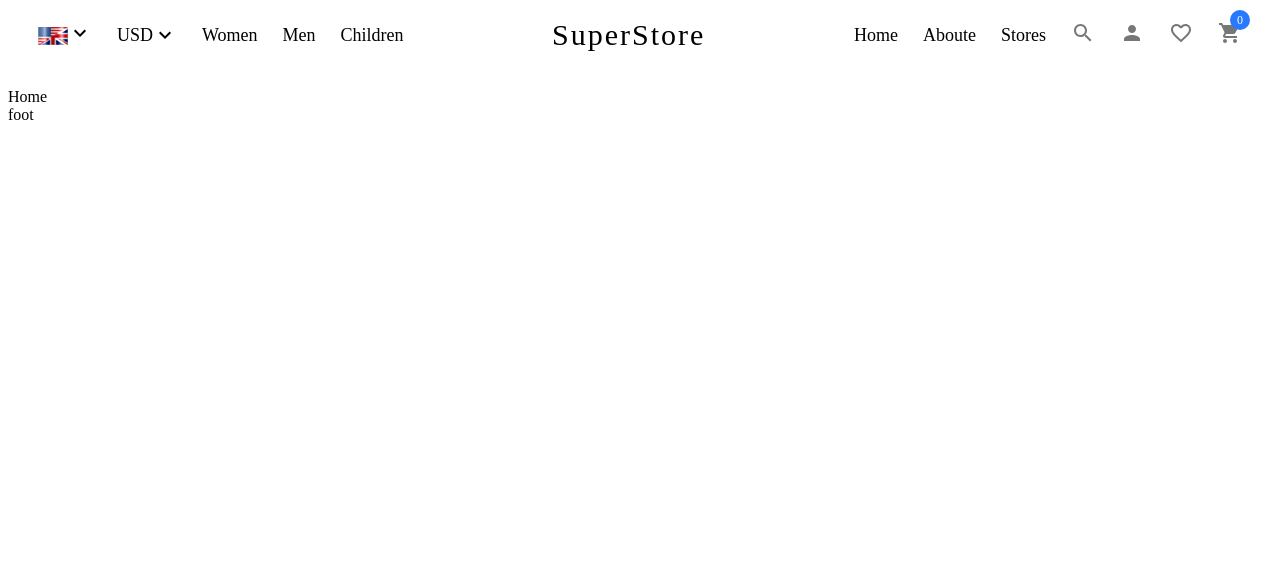
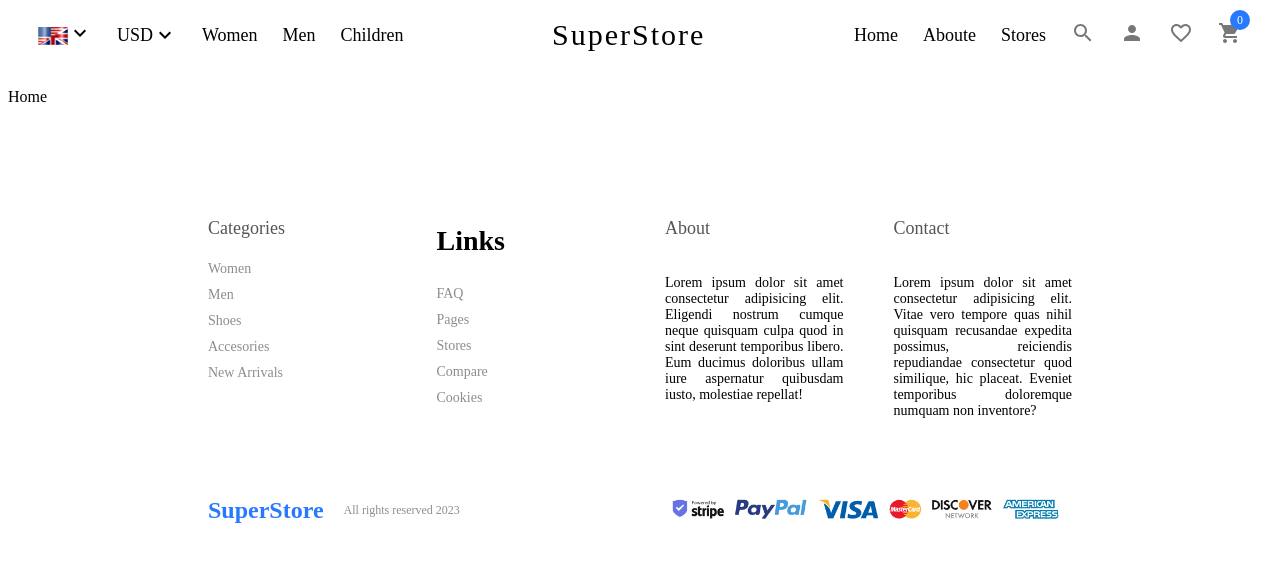
Before and after one commit to tomsky90/Ecommerce, a React (Vite) app: page / in a window 1280 px wide. Shown: the top 562 px of the page. Built offline with nearby package versions, Linux system fonts and the light colour scheme.

Commit message:
feat: complete footer

```diff
--- a/src/components/Footer/Footer.jsx
+++ b/src/components/Footer/Footer.jsx
@@ -1,5 +1,59 @@
+import "./footer.scss";
+
 const Footer = () => {
-  return <div>foot</div>;
+  return (
+    <div className="footer">
+      <div className="footer__top">
+        <div className="footer__item">
+          <h1 className="footer__h1">Categories</h1>
+          <span className="footer__span">Women</span>
+          <span className="footer__span">Men</span>
+          <span className="footer__span">Shoes</span>
+          <span className="footer__span">Accesories</span>
+          <span className="footer__span">New Arrivals</span>
+        </div>
+        <div className="footer__item">
+          <h1>Links</h1>
+          <span className="footer__span">FAQ</span>
+          <span className="footer__span">Pages</span>
+          <span className="footer__span">Stores</span>
+          <span className="footer__span">Compare</span>
+          <span className="footer__span">Cookies</span>
+        </div>
+        <div className="footer__item">
+          <h1 className="footer__h1">About</h1>
+          <p>
+            Lorem ipsum dolor sit amet consectetur adipisicing elit. Eligendi
+            nostrum cumque neque quisquam culpa quod in sint deserunt temporibus
+            libero. Eum ducimus doloribus ullam iure aspernatur quibusdam iusto,
+            molestiae repellat!
+          </p>
+        </div>
+        <div className="footer__item">
+          <h1 className="footer__h1">Contact</h1>
+          <p>
+            Lorem ipsum dolor sit amet consectetur adipisicing elit. Vitae vero
+            tempore quas nihil quisquam recusandae expedita possimus, reiciendis
+            repudiandae consectetur quod similique, hic placeat. Eveniet
+            temporibus doloremque numquam non inventore?
+          </p>
+        </div>
+      </div>
+      <div className="footer__bottom">
+        <div className="footer__left">
+          <span className="footer__logo">SuperStore</span>
+          <span className="footer__copy-right">All rights reserved 2023</span>
+        </div>
+        <div className="footer__right">
+          <img
+            className="footer__image"
+            src="/img/payment.png"
+            alt="payment cards logos"
+          />
+        </div>
+      </div>
+    </div>
+  );
 };
 
 export default Footer;
--- /dev/null
+++ b/src/components/Footer/footer.scss
@@ -0,0 +1,55 @@
+.footer {
+  margin: 100px 200px 20px 200px;
+
+  &__top {
+    display: flex;
+    gap: 50px;
+  }
+
+  &__item {
+    flex: 1;
+    display: flex;
+    flex-direction: column;
+    gap: 10px;
+    text-align: justify;
+    font-size: 14px;
+  }
+
+  &__h1 {
+    font-size: 18px;
+    font-weight: 500;
+    color: #555;
+  }
+
+  &__span {
+    color: #8d8d8d;
+  }
+
+  &__bottom {
+    display: flex;
+    align-items: center;
+    justify-content: space-between;
+    margin-top: 50px;
+  }
+
+  &__left {
+    display: flex;
+    align-items: center;
+  }
+
+  &__logo {
+    font-size: 24px;
+    color: #2879fe;
+    font-weight: bold;
+  }
+
+  &__copy-right {
+    margin-left: 20px;
+    font-size: 12px;
+    color: #8d8d8d;
+  }
+
+  &__image {
+    height: 50px;
+  }
+}
```
